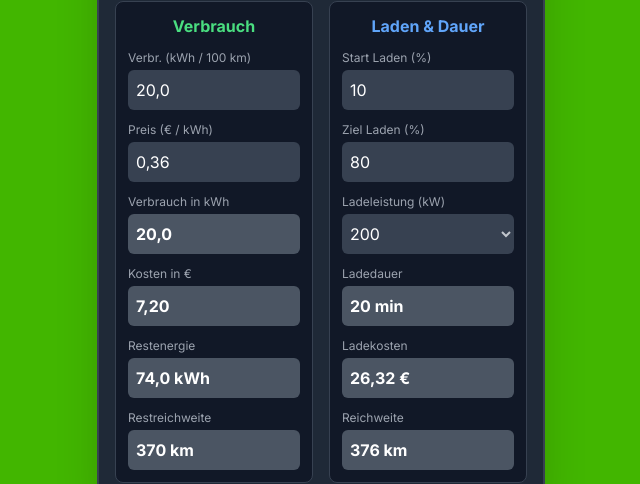
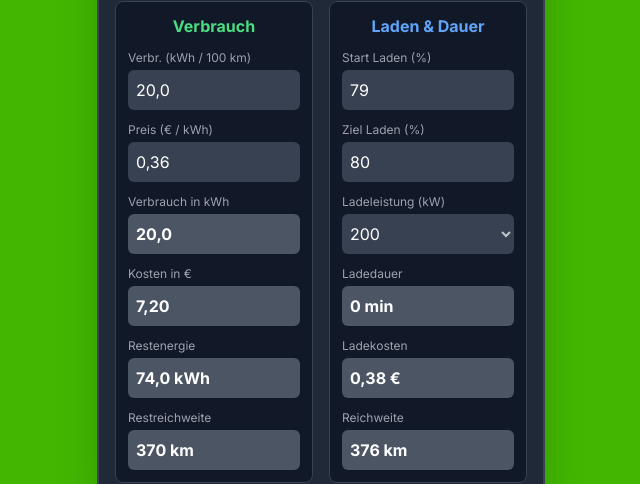
Before and after one commit to krstb/elektro, a plain HTML site: page index.html in a window 1280 px wide. Shown: the part 187-671 px from the top of the page, 319-959 px from the left. Drawn offline with nearby package versions, Linux system fonts and the light colour scheme.

Commit message:
Add files via upload

```diff
--- a/index.html
+++ b/index.html
@@ -162,10 +162,11 @@
         const DEFAULT_NET_BATTERY = 94.0;
         const DEFAULT_KWH_CONSUMPTION = 20.0;
         const DEFAULT_KWH_PRICE = 0.36;
-        const DEFAULT_SOC_START = 10;
         const DEFAULT_SOC_END = 80;
         const DEFAULT_CHARGING_POWER = 200;
         const FIXED_EFFICIENCY = 0.90; // Fester Wirkungsgrad 90%
+
+        let isManualSocStart = false; // Flag, ob Start-SOC manuell überschrieben wurde
 
         function handleInput(e) {
             let cursorPosition = e.target.selectionStart;
@@ -187,6 +188,16 @@
             try {
                 e.target.setSelectionRange(cursorPosition, cursorPosition);
             } catch (err) {}
+
+            // Wenn der Benutzer den Start-SOC manuell ändert
+            if (e.target === socStartInput) {
+                isManualSocStart = true;
+            }
+
+            // Wenn sich Strecke oder Akku-Basis ändern, wieder auf Automatik schalten
+            if (e.target === kmInput || e.target === netBatteryInput || e.target === kwhConsumptionInput) {
+                isManualSocStart = false;
+            }
 
             calculateAndSave();
         }
@@ -249,11 +260,18 @@
                 const savedData = localStorage.getItem('evChargeCalculatorSettings');
                 if (savedData) {
                     const data = JSON.parse(savedData);
-                    kmInput.value = data.km !== null && data.km !== undefined ? formatToGermanString(data.km, 0) : formatToGermanString(DEFAULT_KM, 0);
+                    kmInput.value = data.km !== null && data.km !== undefined ? formatToGermanString(data.km, 0) : formatToGermanString(100, 0);
                     netBatteryInput.value = formatToGermanString(data.netBattery || DEFAULT_NET_BATTERY, 1);
                     kwhConsumptionInput.value = formatToGermanString(data.kwhConsumption || DEFAULT_KWH_CONSUMPTION, 1);
                     kwhPriceInput.value = formatToGermanString(data.kwhPrice || DEFAULT_KWH_PRICE, 2);
-                    socStartInput.value = formatToGermanString(data.socStart !== undefined ? data.socStart : DEFAULT_SOC_START, 0);
+
+                    if (data.socStart !== undefined && data.socStart !== null && data.socStart !== '') {
+                        socStartInput.value = formatToGermanString(data.socStart, 0);
+                        isManualSocStart = true; // Aus dem Speicher als initial manuell betrachten
+                    } else {
+                        isManualSocStart = false;
+                    }
+
                     socEndInput.value = formatToGermanString(data.socEnd !== undefined ? data.socEnd : DEFAULT_SOC_END, 0);
                     chargingPowerInput.value = formatToGermanString(data.chargingPower || DEFAULT_CHARGING_POWER, 0);
                 } else {
@@ -266,13 +284,14 @@
         }
 
         function setAllDefaults() {
-            kmInput.value = formatToGermanString(DEFAULT_KM, 0);
+            kmInput.value = formatToGermanString(100, 0);
             netBatteryInput.value = formatToGermanString(DEFAULT_NET_BATTERY, 1);
             kwhConsumptionInput.value = formatToGermanString(DEFAULT_KWH_CONSUMPTION, 1);
             kwhPriceInput.value = formatToGermanString(DEFAULT_KWH_PRICE, 2);
-            socStartInput.value = formatToGermanString(DEFAULT_SOC_START, 0);
+            socStartInput.value = '';
             socEndInput.value = formatToGermanString(DEFAULT_SOC_END, 0);
             chargingPowerInput.value = formatToGermanString(DEFAULT_CHARGING_POWER, 0);
+            isManualSocStart = false;
         }
 
         function formatNumericInput(event, decimals) {
@@ -370,13 +389,20 @@
 
             remainingRangeOutput.classList.remove('text-red-400');
 
-            if (!isNaN(netBattery) && !isNaN(kmDriven) && !isNaN(kwhConsumption) && kwhConsumption > 0) {
+            if (!isNaN(netBattery) && netBattery > 0 && !isNaN(kmDriven) && !isNaN(kwhConsumption) && kwhConsumption > 0) {
                 const startEnergyKwh = netBattery * 1.0;
                 const drivenEnergyKwh = (kmDriven / 100) * kwhConsumption;
                 const remainingEnergyKwh = startEnergyKwh - drivenEnergyKwh;
                 const remainingRangeKm = (remainingEnergyKwh / kwhConsumption) * 100;
 
                 remainingEnergyOutput.value = formatToGermanString(remainingEnergyKwh, 1) + " kWh";
+
+                // Automatisch als Start-SOC setzen, solange der Nutzer nichts manuelles eingetragen hat
+                if (!isManualSocStart) {
+                    const remainingSoc = (remainingEnergyKwh / netBattery) * 100;
+                    const clampedSoc = Math.max(0, Math.min(100, remainingSoc));
+                    socStartInput.value = formatToGermanString(clampedSoc, 0);
+                }
 
                 if (remainingRangeKm < 0) {
                     remainingRangeOutput.value = "Akku leer! (" + formatToGermanString(remainingRangeKm, 0) + " km)";
@@ -392,8 +418,8 @@
 
         function calculateAll() {
             calculateEv();
+            calculateRemainingBatteryAndRange();
             calculateCharging();
-            calculateRemainingBatteryAndRange();
         }
 
         function calculateAndSave() {
```
